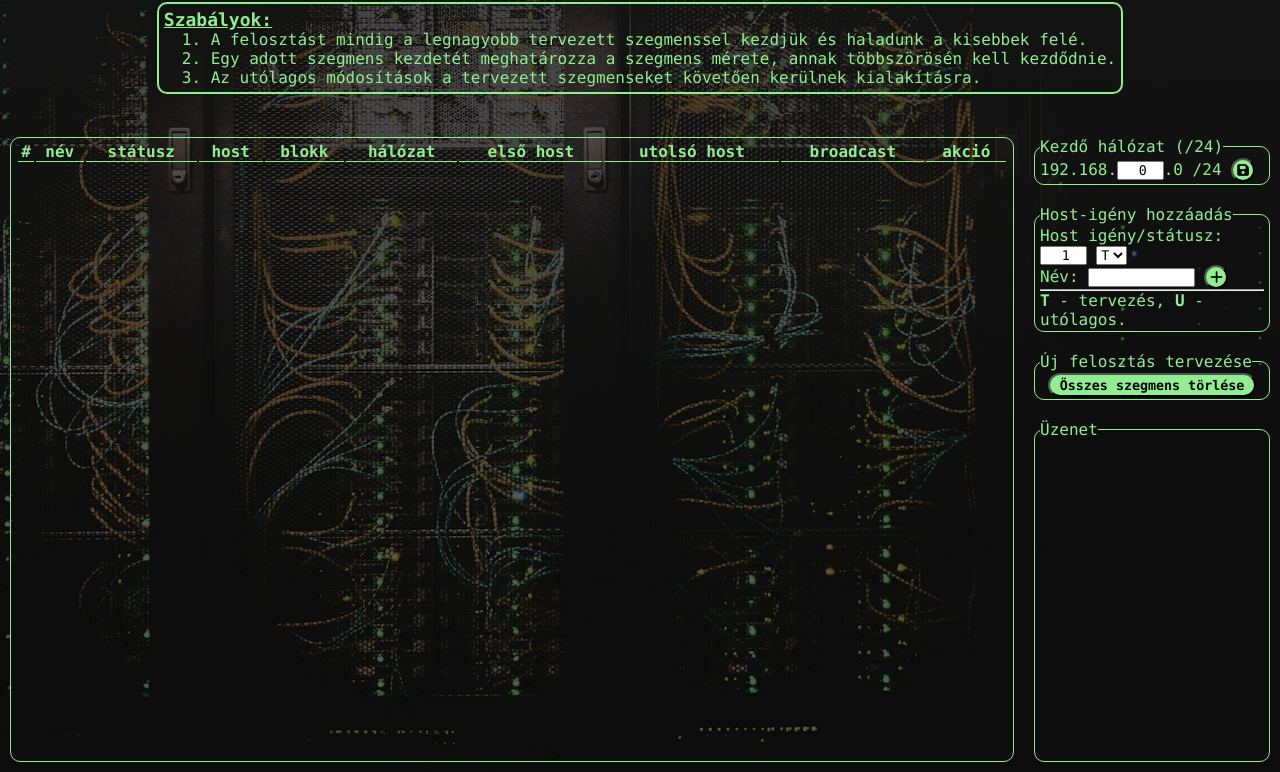
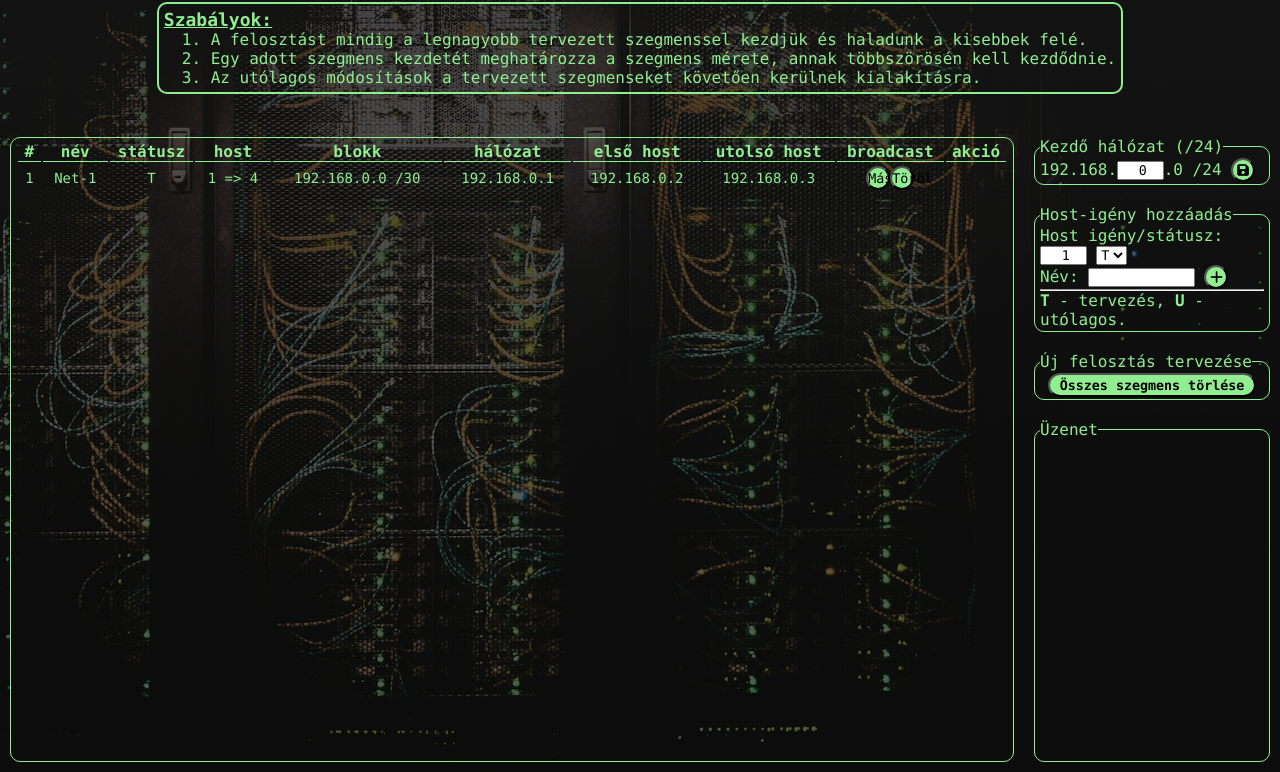
Before and after one commit to Csezire-SzFT/ITA-netsegments, a plain HTML site: page index.html in a window 1280 px wide. Both pictures are taken after a click on the button 1216 px from the left and 305 px from the top of the page. Shown: the part 28-800 px from the top of the page. Drawn offline with Linux system fonts and the light colour scheme.

Commit message:
Megjelenítés intézés 1.

```diff
--- a/css/styles.css
+++ b/css/styles.css
@@ -105,20 +105,20 @@ nav {
    overflow: auto; /* vízszintes/függőleges görgetés szükség esetén */
 }
 
-.segments-table {
+.segments_table {
    width: 100%;
    color: lightgreen;
    font-family: monospace;
    font-size: 14px;
 }
 
-.segments-table th {
+.segments_table th {
    border-bottom: 1px solid lightgreen;
    font-size: 16px;
    font-weight: bold;
 }
 
-.segments-table td {
+.segments_table td {
    padding: 2px 5px;
    text-align: center;
 }
@@ -167,7 +167,7 @@ input[type="text"] {
    width: 8em;
 }
 
-button:hover, input:hover {
+button:not(:disabled):hover, input:not(:disabled):hover {
    background-color: yellow;
 }
 
--- a/index.html
+++ b/index.html
@@ -32,11 +32,14 @@
             <!--a cellák listját és szinezését a JS generálja, a megjelenítés dinamikus-->
 
             <article class="ipsegments">
-               <table class="segments-table">
+               <table class="segments_table">
                   <thead>
-                  <th>#</th><th>név</th><th>státusz</th><th>host</th><th>blokk</th>
-                  <th>hálózat</th><th>első host</th><th>utolsó host</th><th>broadcast</th><th>akció</th>
+                     <tr>
+                        <th>#</th><th>név</th><th>státusz</th><th>host</th><th>blokk</th>
+                        <th>hálózat</th><th>első host</th><th>utolsó host</th><th>broadcast</th><th>akció</th>
+                     </tr>
                   </thead>
+                  <tbody></tbody>
                </table>
             </article>
 
--- a/js/calculator.js
+++ b/js/calculator.js
@@ -108,20 +108,63 @@ function calculateSegments(sourceSegments) {
 //  2^2 = 4 cím a legkisebb blokk: legfeljebb 2 hoszt + 2 foglalt
 //  2^8 = 256 cím a legnagyobb blokk: legfeljebb 254 hoszt + 2 foglalt
 //  254 hoszt fölött 0: nem fér el
-      LastMaskBit: s.hostRequest <= 254 ? Math.ceil(Math.log2(s.hostRequest + 2)) : 0
+      lastMaskBit: s.hostRequest <= 254 ? Math.ceil(Math.log2(s.hostRequest + 2)) : 0
    }));
 }
 
 
-// a szemgmensek felrajzolása
+// a szegmensek felrajzolása
 function renderSegments(segmentstoDraw) {
+   const tbody = document.querySelector('.segments_table tbody');
+   tbody.innerHTML = '';
+
+   if (!segmentstoDraw || segmentstoDraw.length === 0) {
+      return;
+   }
+
+   let segmentRow = 0;
+   let segmentStart = 0;
+   let runOut = false;
+
+   while (!runOut && segmentRow < segmentstoDraw.length) {
+      let htmlRow = '';
+      const netAddress = `${netBase}${baseSegments.noOfSubnet ?? 0}`;
+      const segment = segmentstoDraw[segmentRow];
+      const tableRow = tbody.insertRow();
+      htmlRow =   `<td class="host_RequestNo">${segment.hostRequestNo}</td>` +
+                  `<td class="host_Name">${segment.hostName}</td>` +
+                  `<td class="host_Type">${segment.hostType}</td>`;
+      if (segment.lastMaskBit === 0) {
+         htmlRow +=  `<td class="host_Request">${Number(segment.hostRequest)} => ` +
+                     `${2 ** Math.ceil(Math.log2(Number(segment.hostRequest) + 2))}</td>` +
+                     `<td class="net_Address">Nem fér el</td><td></td><td></td><td></td>`;
+         runOut = true;
+         }
+      else {
+         htmlRow +=  `<td class="host_Request">${segment.hostRequest} => ${2 ** segment.lastMaskBit}</td>` +
+                     `<td class="net_Address">${netAddress}.${segmentStart} /${32 - segment.lastMaskBit}</td>` +
+                     `<td class="net_Address">${netAddress}.${segmentStart + 1}</td>` +
+                     `<td class="net_Address">${netAddress}.${segmentStart + 2 ** segment.lastMaskBit - 2}</td>` +
+                     `<td class="net_Address">${netAddress}.${segmentStart + 2 ** segment.lastMaskBit - 1}</td>`;
+         segmentStart += 2 ** segment.lastMaskBit;
+      }
+      htmlRow += `<td class="host_Buttons"><button class="segment_copy">Másol</button>` +
+                  `<button class="segment_delete">Töröl</button></td>`;
+      tableRow.dataset.id = segment.hostRequestNo;
+      tableRow.innerHTML = htmlRow;
+      segmentRow++;
+   }
+}
 
 
-
-
-
+// az utólagos host típus vezérlés, ha már nem tervezett "U" típusú host van a listában,
+// akkor a "T" típusú opció letiltása és a "U" típus kiválasztása
+function updateHostTypeControl() {
+   const hasPost = baseSegments.hostRequests.some(s => s.hostType === "U");
+   const typeSelect = document.getElementById("host_status");
+   typeSelect.querySelector('option[value="T"]').disabled = hasPost;
+   if (hasPost) typeSelect.value = "U";
 }
-
 
 // === műveletek (események) ===
 // === alhálózat 3. oktet mentés esemény ===
@@ -130,8 +173,9 @@ saveSubnetButton.addEventListener("click", () => {
    if (subnetValue === null || subnetValue > 255) return;
    baseSegments.noOfSubnet = subnetValue;
    saveSegments(baseSegments);
-const calculatedSegments = calculateSegments(baseSegments.hostRequests);
-renderSegments(calculatedSegments);
+   const calculatedSegments = calculateSegments(baseSegments.hostRequests);
+   renderSegments(calculatedSegments);
+   updateHostTypeControl();
 });
 
 subnetField.addEventListener("keydown", e => {
@@ -148,6 +192,7 @@ addSegmentButton.addEventListener("click", () => {
       .map(s => Number(s.hostRequestNo))
       .filter(Number.isFinite)) + 1;
    const hostType = document.getElementById("host_status").value;
+   if (hostType === "T" && baseSegments.hostRequests.some(s => s.hostType === "U")) return;
    const typedName = document.getElementById("host_name").value.trim();
    const hostName = typedName !== "" ? typedName: `Net-${defaultName}`;
    const hostRequestNo = defaultName;
@@ -156,13 +201,30 @@ addSegmentButton.addEventListener("click", () => {
    saveSegments(baseSegments);
    const calculatedSegments = calculateSegments(baseSegments.hostRequests);
    renderSegments(calculatedSegments);
-
+   updateHostTypeControl();
 });
 
 hostRequestField.addEventListener("keydown", e => {
    if (!inputNumberKeys.includes(e.key)) e.preventDefault();
 });
 hostRequestField.addEventListener("paste", e => e.preventDefault());
+
+document.querySelector('.segments_table tbody').addEventListener('click', s => {
+   if (!s.target.classList.contains('segment_delete')) return;
+   const id = Number(s.target.closest('tr').dataset.id);
+   baseSegments.hostRequests = baseSegments.hostRequests.filter(s => s.hostRequestNo !== id);
+   saveSegments(baseSegments);
+   renderSegments(calculateSegments(baseSegments.hostRequests));
+   updateHostTypeControl();
+});
+
+// document.querySelector('.segments_table tbody').addEventListener('click', e => {
+//   if (!e.target.classList.contains('segment_copy')) return;
+//      const id = Number(e.target.closest('tr').dataset.id);
+//      const segment = baseSegments.hostRequests.find(s => s.hostRequestNo === id);
+//      if (!segment) return;
+//      navigator.clipboard.writeText(JSON.stringify(segment));
+// });
 
 
 // Induláskor lefutó kód, ami felrajzolja az aktuális állapotot
@@ -173,3 +235,4 @@ subnetField.value = baseSegments.noOfSubnet ?? 0;
 buildIPAddressTable();
 const calculatedSegments = calculateSegments(baseSegments.hostRequests);
 renderSegments(calculatedSegments);
+updateHostTypeControl();
```
